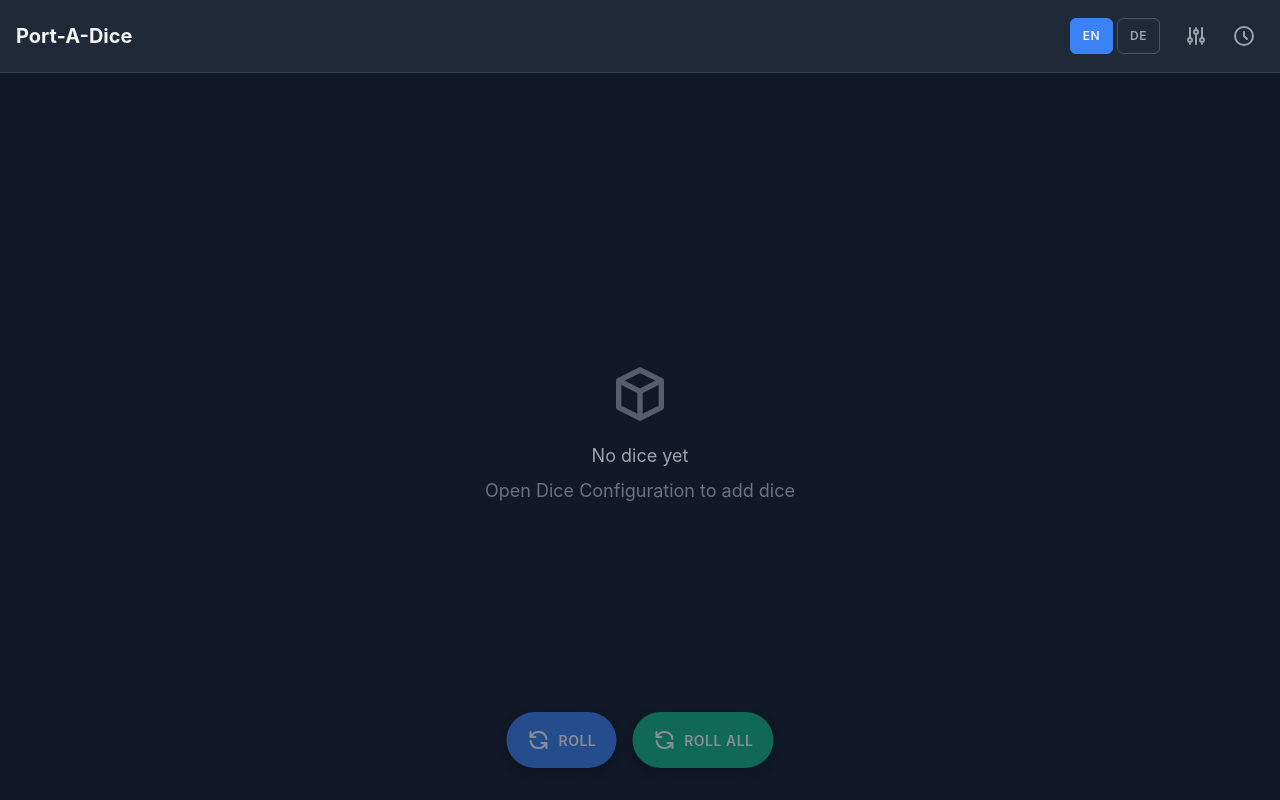
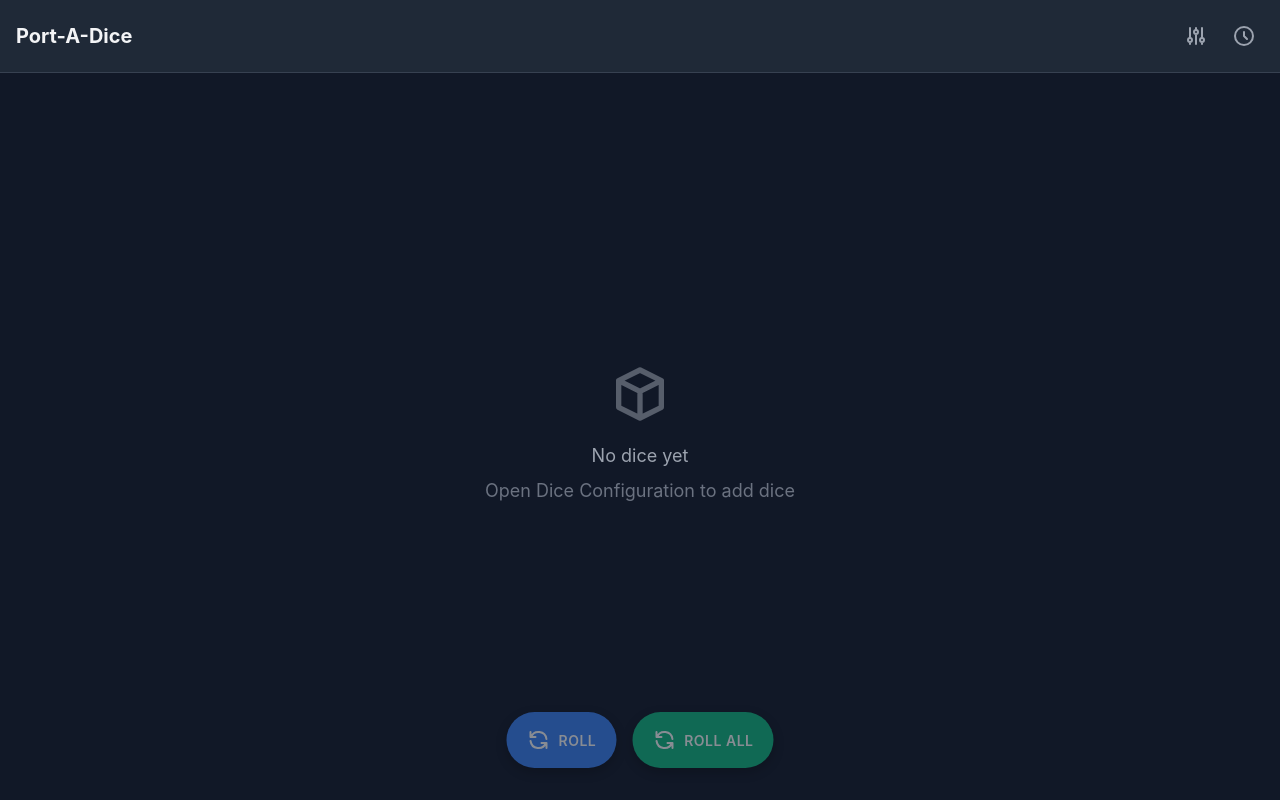
Before and after one commit to mrsimpson/port-a-dice, a Vue app in the folder packages/dice-app/: page / in a window 1280 px wide. Built offline with nearby package versions, Linux system fonts and the light colour scheme.

Commit message:
feat: automatic language detection

```diff
--- a/packages/dice-app/src/components/LanguageSwitcher.vue
+++ b/packages/dice-app/src/components/LanguageSwitcher.vue
@@ -1,5 +1,5 @@
 <template>
-  <div class="language-switcher">
+  <div v-if="!isBrowserLanguageAuto" class="language-switcher">
     <button
       v-for="lang in languages"
       :key="lang"
@@ -13,11 +13,17 @@
 </template>
 
 <script setup lang="ts">
+import { ref, onMounted } from 'vue';
 import { useI18n } from 'vue-i18n';
+import { isBrowserLanguageDetected } from '@/i18n';
 
 const { locale } = useI18n();
+const languages = ['en', 'de'] as const;
+const isBrowserLanguageAuto = ref(false);
 
-const languages = ['en', 'de'] as const;
+onMounted(() => {
+  isBrowserLanguageAuto.value = isBrowserLanguageDetected();
+});
 
 const setLocale = (lang: 'en' | 'de') => {
   locale.value = lang;
--- a/packages/dice-app/src/i18n/index.ts
+++ b/packages/dice-app/src/i18n/index.ts
@@ -28,6 +28,22 @@ const getBrowserLanguage = (): SupportedLanguage | null => {
   }
 
   return null;
+};
+
+/**
+ * Check if browser language was auto-detected (not using saved preference)
+ */
+export const isBrowserLanguageDetected = (): boolean => {
+  if (typeof window === 'undefined') return false;
+
+  // If there's a saved preference, it wasn't auto-detected
+  const storedLocale = window.localStorage.getItem('locale');
+  if (storedLocale && SUPPORTED_LANGUAGES.includes(storedLocale as SupportedLanguage)) {
+    return false;
+  }
+
+  // Browser language was detected if available
+  return getBrowserLanguage() !== null;
 };
 
 /**
```
